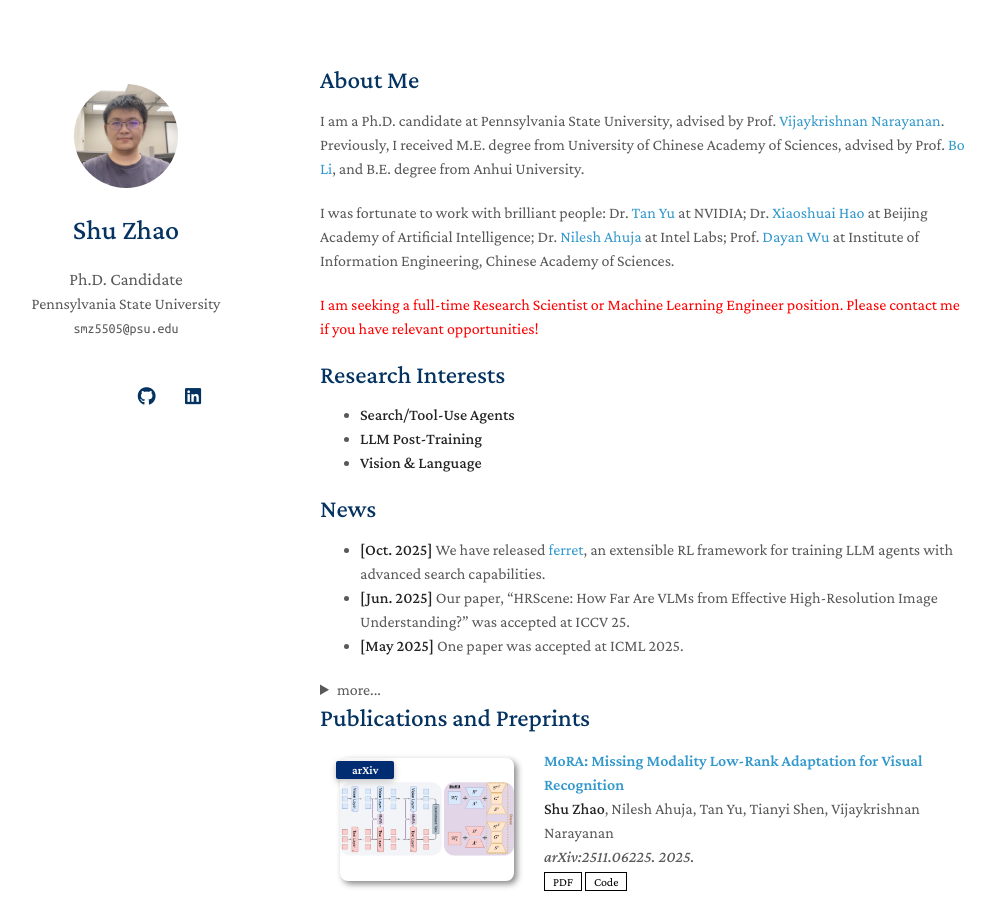
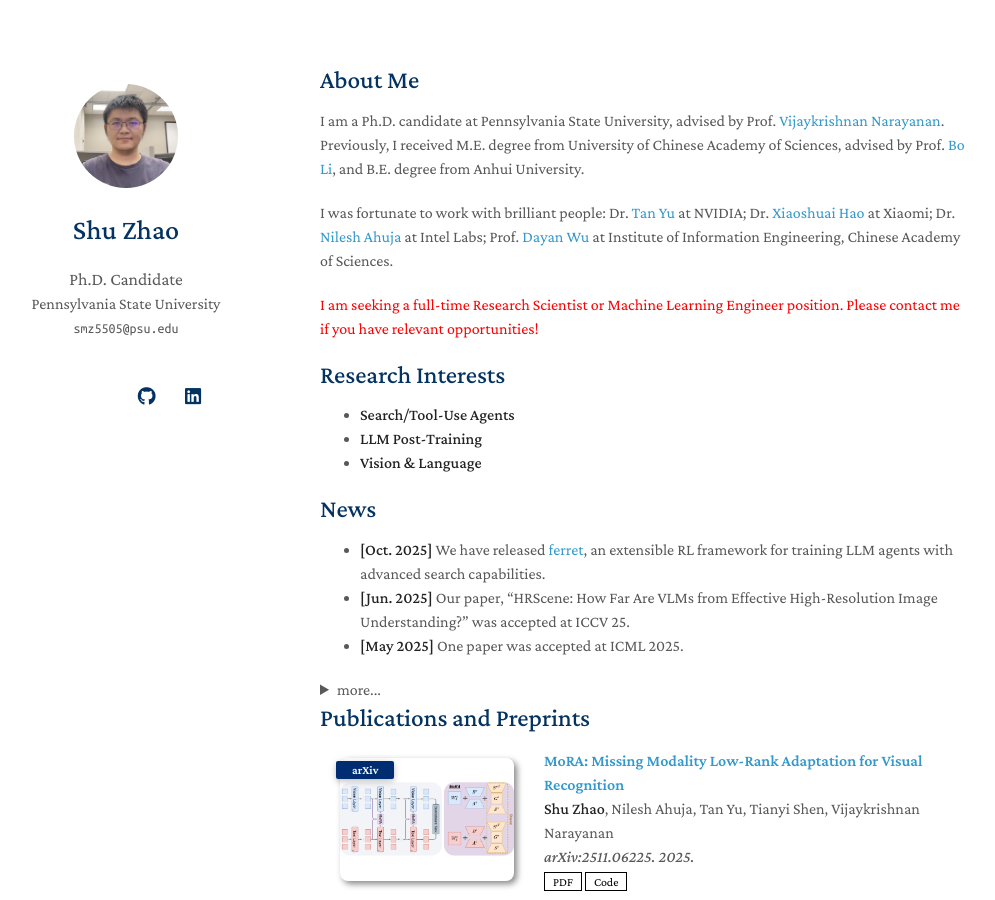
Before and after one commit to Tree-Shu-Zhao/Tree-Shu-Zhao.github.io, a Jekyll site: the page built from index.md, in a window 1280 px wide and 900 px high. Shown: the whole window, without its empty margins (150-1145 px from the left). Built offline with Jekyll 4.4.1, drawn with Linux system fonts in a browser that asks for light colours; nearby versions of some CDN libraries; a style sheet for code colours, icons or effects is not loaded; our own code applies the rules of GitHub Pages for plain Markdown files.

Commit message:
Update index.md

```diff
--- a/index.md
+++ b/index.md
@@ -6,7 +6,7 @@
 
 I am a Ph.D. candidate at Pennsylvania State University, advised by Prof. [Vijaykrishnan Narayanan](https://sites.psu.edu/vijaykrishnannarayanan/). Previously, I received M.E. degree from University of Chinese Academy of Sciences, advised by Prof. [Bo Li](https://people.ucas.ac.cn/~iieLibo), and B.E. degree from Anhui University.
 
-I was fortunate to work with brilliant people: Dr. [Tan Yu](https://sites.google.com/site/tanyuspersonalwebsite/) at NVIDIA; Dr. [Xiaoshuai Hao](https://scholar.google.com/citations?user=ui0lvY4AAAAJ) at Beijing Academy of Artificial Intelligence; Dr. [Nilesh Ahuja](https://scholar.google.com/citations?user=y9njJHAAAAAJ) at Intel Labs; Prof. [Dayan Wu](https://scholar.google.com/citations?user=O6g-IHsAAAAJ) at Institute of Information Engineering, Chinese Academy of Sciences.
+I was fortunate to work with brilliant people: Dr. [Tan Yu](https://sites.google.com/site/tanyuspersonalwebsite/) at NVIDIA; Dr. [Xiaoshuai Hao](https://scholar.google.com/citations?user=ui0lvY4AAAAJ) at Xiaomi; Dr. [Nilesh Ahuja](https://scholar.google.com/citations?user=y9njJHAAAAAJ) at Intel Labs; Prof. [Dayan Wu](https://scholar.google.com/citations?user=O6g-IHsAAAAJ) at Institute of Information Engineering, Chinese Academy of Sciences.
 
 <span style="color:red">I am seeking a full-time Research Scientist or Machine Learning Engineer position. Please contact me if you have relevant opportunities!</span>
 
```
